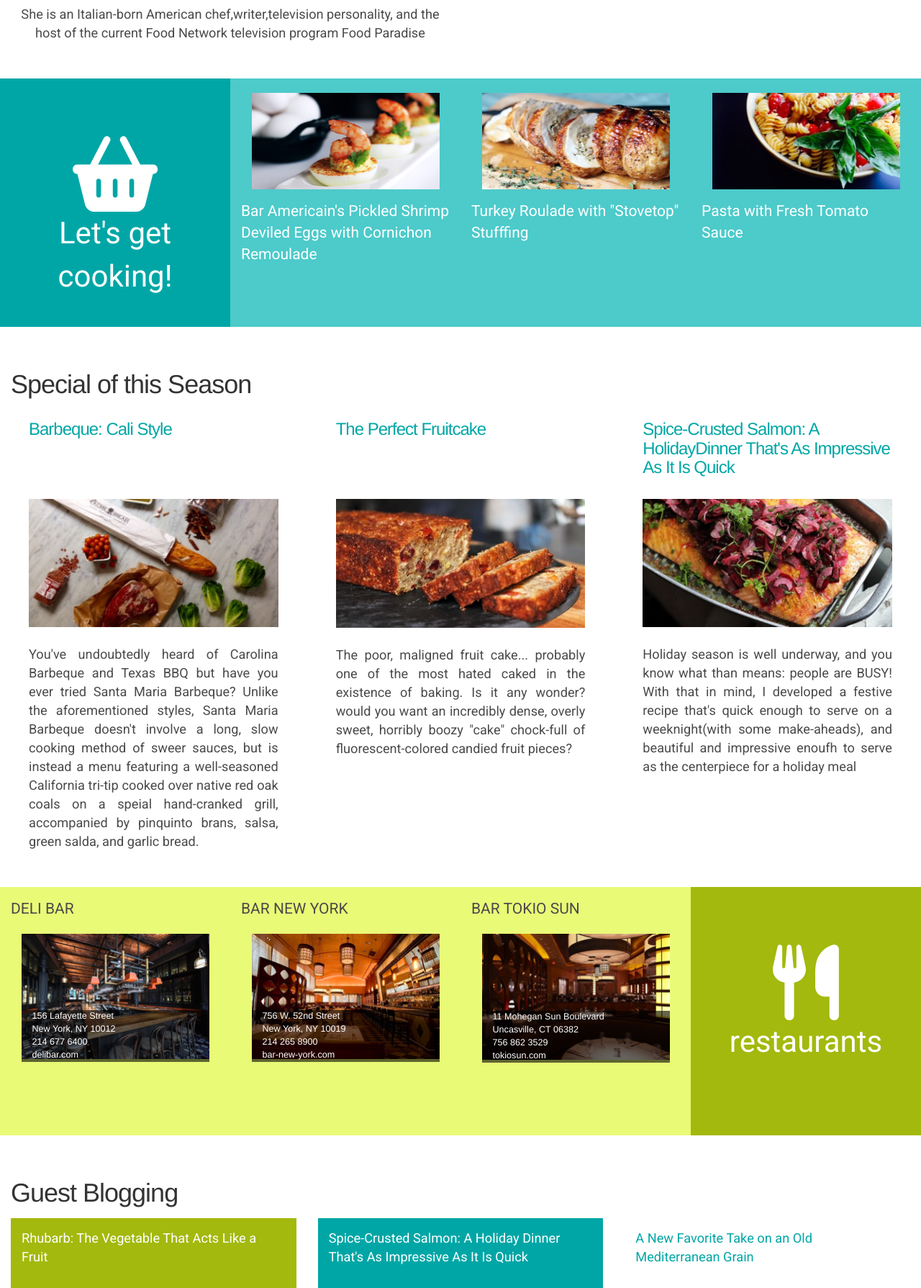
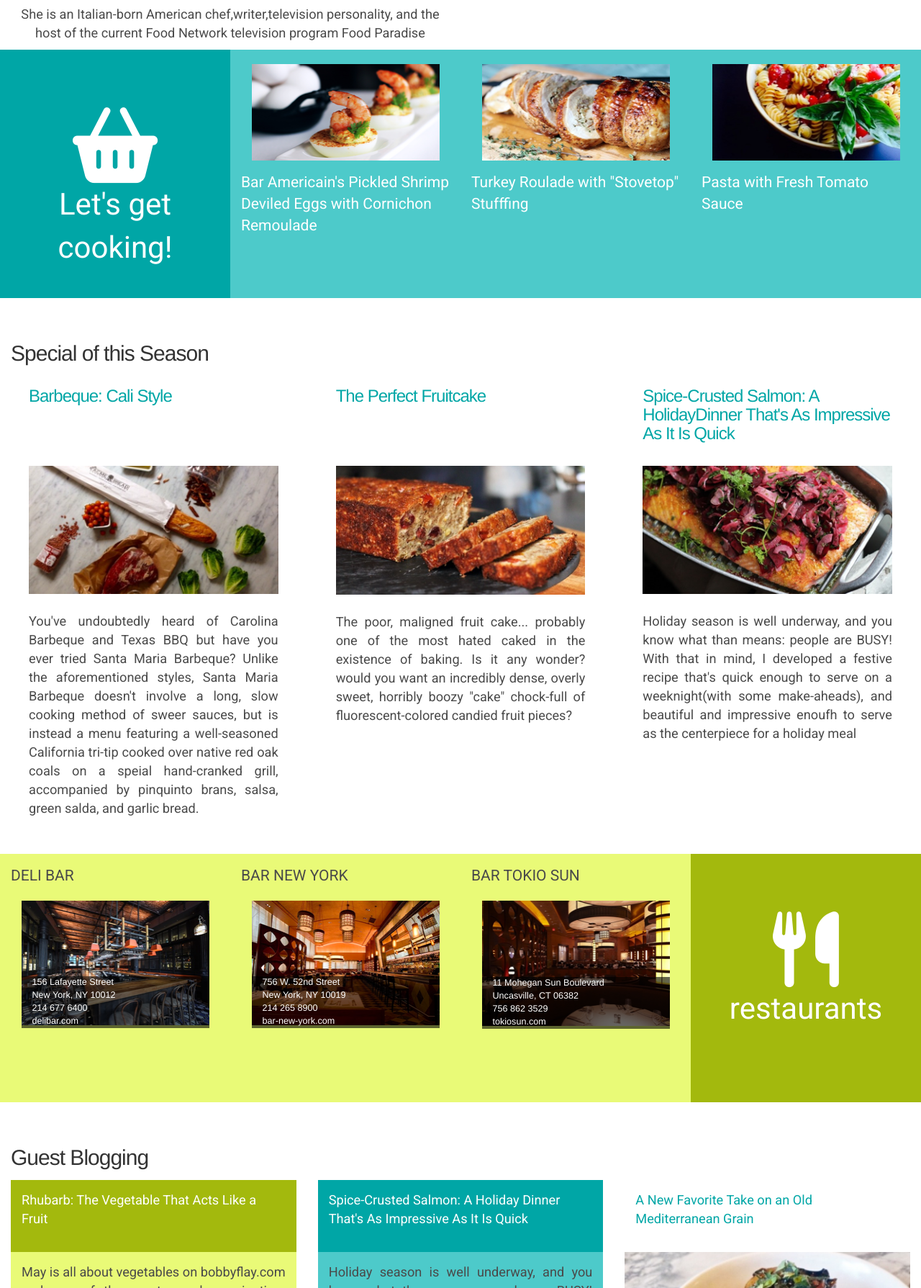
Before and after one commit to PkBadger/TemplateChallenge, a website: page src/index.html in a window 1280 px wide. Shown: the part 637-2426 px from the top of the page at 72% size. Drawn offline with nearby package versions, Linux system fonts and the light colour scheme; files that its build step writes are made by us from their sources.

Commit message:
Changed sections and h tags

```diff
--- a/src/index.html
+++ b/src/index.html
@@ -1,5 +1,5 @@
 <!DOCTYPE html>
-<html>
+<html lang="en">
   <head>
     <title>Gi.La</title>
     <meta name="viewport" content="width=device-width, initial-scale=1">
@@ -70,7 +70,7 @@
         </div>
       </div>
 
-      <section class="row cookingSection">
+      <div class="row cookingSection">
         <div class="col-xs-12 col-md-3 col-sm-12 mainBlue">
           <div class="txtCenter mt-70">
             <i class="fa fa-shopping-basket fa-5x white" aria-hidden="true"></i>
@@ -90,9 +90,9 @@
           <img class="cookingimg center" alt="Pasta" src="img/img-fresh-tomato-sauce-cover.png"/>
           <p class="white mt-15 cookingp"> Pasta with Fresh Tomato Sauce</p>
         </div>
-      </section>
+      </div>
       <section class="specials row">
-        <h1 class="ml-15">Special of this Season</h1>
+        <h2 class="ml-15">Special of this Season</h2>
         <div class="col-xs-12 col-md-4">
             <h3 class="secondary-denote">Barbeque: Cali Style</h3>
             <img class="center" alt="Barbeque" src="img/img-the-ingredients-cover.png"/>
@@ -125,7 +125,7 @@
           </p>
         </div>
       </section>
-      <section class="row restaurants">
+      <div class="row restaurants">
 
         <div class="col-xs-12 col-md-3 col-sm-4">
           <p class="mt-15 restaurantsp"> DELI BAR</p>
@@ -150,9 +150,9 @@
             <p class="white mainTxt">restaurants</p>
           </div>
         </div>
-      </section>
+      </div>
       <section class="blogging row">
-        <h1 class="mb-15 ml-15">Guest Blogging</h1>
+        <h2 class="mb-15 ml-15">Guest Blogging</h2>
         <div class="col-xs-12 col-sm-6 col-md-4">
           <div class="primary-denoteBg BlogTitle">
             <p class="white  mb-less p-15 fontM">
```
Also changed, not shown: build/index.html.
